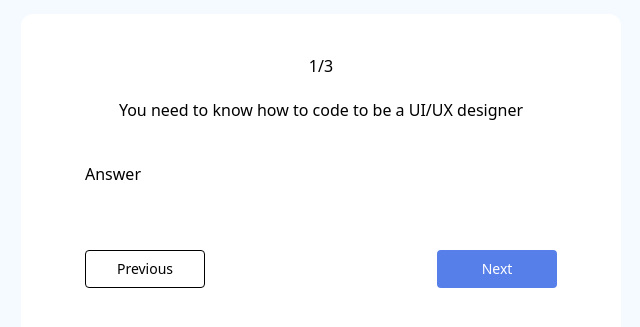
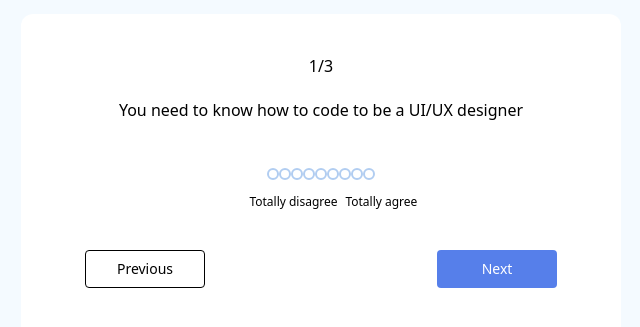
Before and after one commit to eobcre/feedback-survey, a React (Vite) app: page / in a window 1280 px wide. Shown: the part 221-548 px from the top of the page, without its empty margins (319-959 px from the left). Built offline with nearby package versions, Linux system fonts and the light colour scheme.

Commit message:
label and input map loop logic

```diff
--- a/src/components/Answer.tsx
+++ b/src/components/Answer.tsx
@@ -1,5 +1,35 @@
 const Answer: React.FC = () => {
-  return <div>Answer</div>;
+  const inputAnswers = [
+    'Totally disagree',
+    '',
+    '',
+    '',
+    '',
+    '',
+    '',
+    '',
+    'Totally agree',
+  ];
+
+  return (
+    <div className='flex justify-center'>
+      {inputAnswers.map((answer, index) => (
+        <div key={index} className='relative'>
+          <label
+            htmlFor={`linked-${index}`}
+            className='absolute top-[2rem] left-[-1.1rem] text-xs w-[100px]'
+          >
+            {answer}
+          </label>
+          <input
+            type='checkbox'
+            id={`linked-${index}`}
+            className='h-3 w-3 rounded-full border-2 border-[#B1CDF1] appearance-none cursor-pointer checked:bg-black checked:border-black'
+          />
+        </div>
+      ))}
+    </div>
+  );
 };
 
 export default Answer;
```
